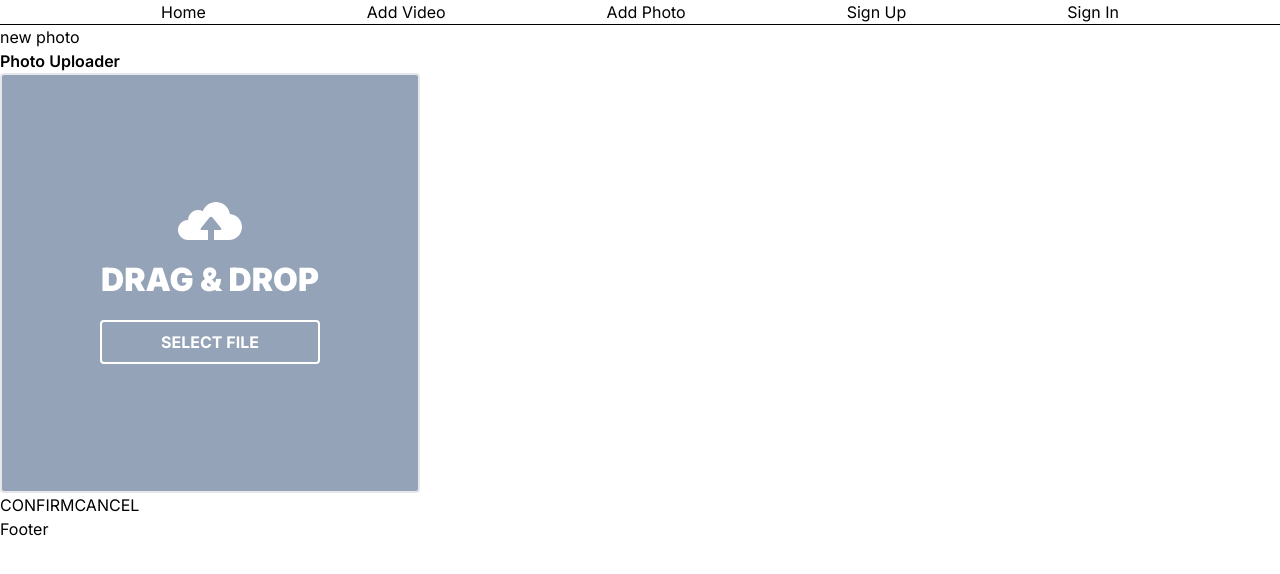
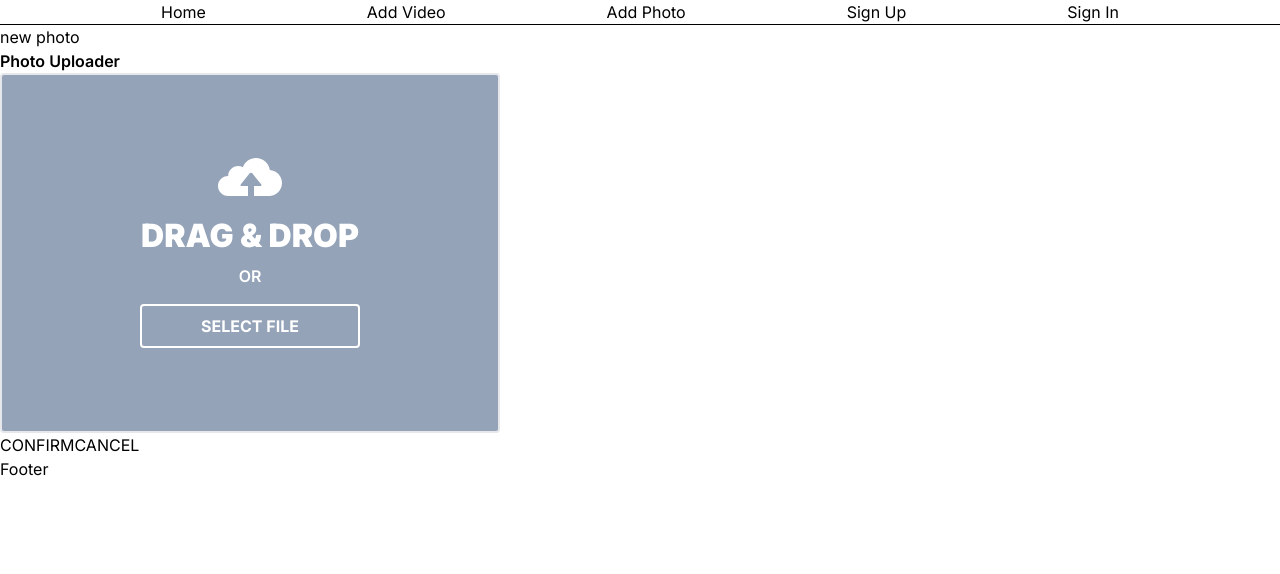
Before and after one commit to whlong1/next.js-photo-app, a Next.js app: page /photos/new in a window 1280 px wide. Shown: the top 574 px of the page. Built offline with nearby package versions, Linux system fonts and the light colour scheme; no server answers.

Commit message:
Update drag and drop styling

```diff
--- a/src/components/DragAndDrop.tsx
+++ b/src/components/DragAndDrop.tsx
@@ -20,8 +20,8 @@ const DragAndDrop = ({ children, selectAndPreview, uploadPending }: DragAndDropP
 
   const style = `
     rounded
-    h-[420px]
-    w-[420px]
+    h-[360px]
+    w-[500px]
     border-2
     border-blue
     bg-slate-400
@@ -39,6 +39,7 @@ const DragAndDrop = ({ children, selectAndPreview, uploadPending }: DragAndDropP
     >
       <Image src="/icons/upload.svg" alt="Arrow Cloud" width="64" height="64" />
       <p className="big-bold text-white mt-4">DRAG & DROP</p>
+      <p className="text-white font-semibold mt-1">OR</p>
       {children}
     </div>
   )
```
